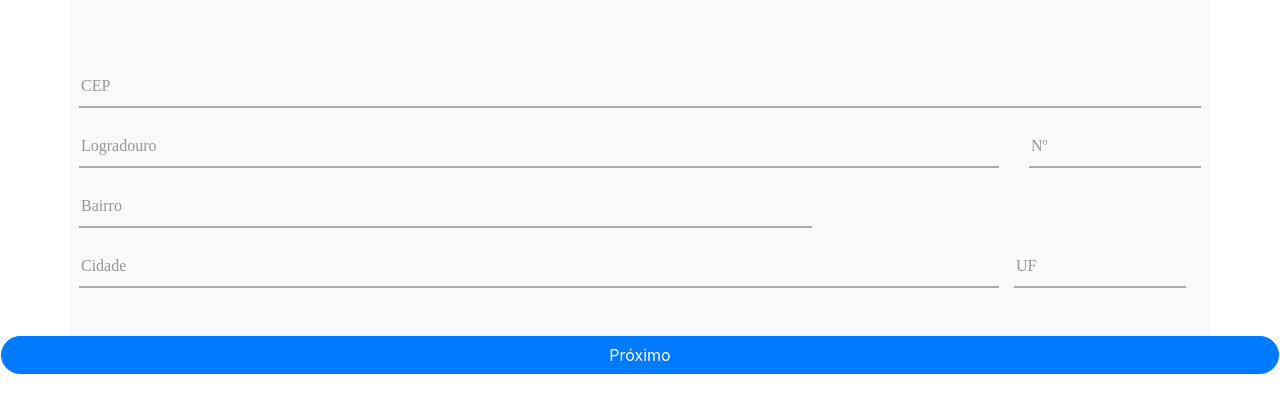
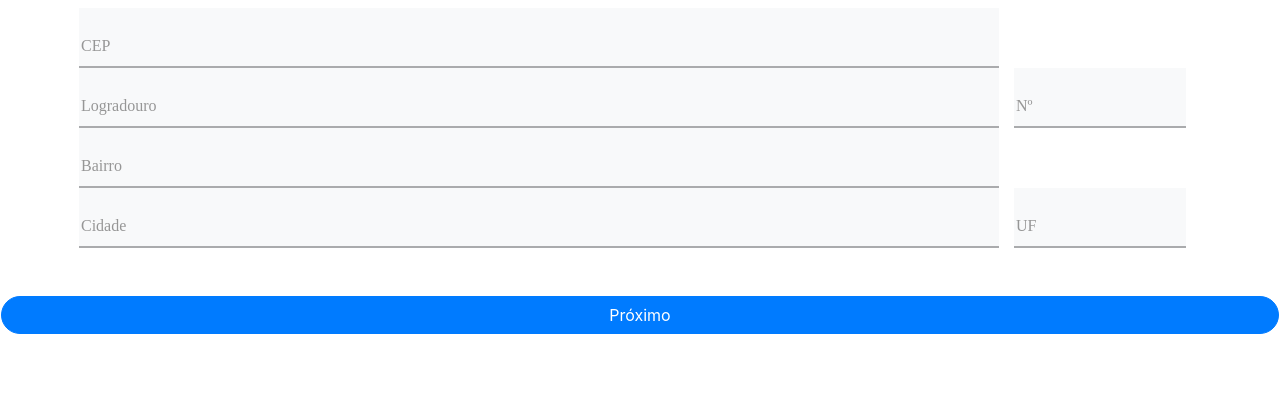
Before and after one commit to RickZzDev/Front-React-Toth, a React (Create React App) app: page /step2 in a window 1280 px wide. Shown: the top 412 px of the page. Built offline with nearby package versions, Linux system fonts and the light colour scheme.

Commit message:
Corringo detalhes de layout

```diff
--- a/src/components/cadastro/stepsCadastro/stepTwo.js
+++ b/src/components/cadastro/stepsCadastro/stepTwo.js
@@ -10,20 +10,22 @@ import Input from '../../inputs'
                 event.preventDefault()
                 mudaStatus('four', 2.6)
                 }}>
-                    <div className="container bg-light p-2 pr-4 pl-4 pt-5 pb-5  animAparecer">
+                    <div className="container  p-2 pr-4 pl-4 pt-1 pb-5  animAparecer">
                         <div className="row">
-                            <Input placeholder="cep" guardaDados={guardaDados} />
+                            <div className="col-10 pl-0">
+                                <Input placeholder="cep" guardaDados={guardaDados} />
+                            </div>
                         </div>
                         <div className="row">
                             <div className="col-10 pl-0">
                                 <Input placeholder="logradouro" guardaDados={guardaDados} />
                             </div>
-                            <div className="col-2 pr-0">
+                            <div className="col-2 pl-0">
                                 <Input placeholder="numero" guardaDados={guardaDados} />
                             </div>
                         </div>
                         <div className="row">
-                            <div className="col-8 pl-0">
+                            <div className="col-10 pl-0">
                                 <Input placeholder="bairro" guardaDados={guardaDados} />
                             </div>
                         </div>
@@ -31,7 +33,7 @@ import Input from '../../inputs'
                             <div className="col-10 pl-0">
                                 <Input placeholder="cidade" guardaDados={guardaDados} />
                             </div>
-                            <div className="col-2 pl-0">
+                            <div className="col-2  pl-0">
                                 <Input placeholder="estado" guardaDados={guardaDados} />
                             </div>
                         </div>
--- a/src/components/login/LoginWeb.js
+++ b/src/components/login/LoginWeb.js
@@ -71,12 +71,12 @@ class Login extends Component{
                                     <div className="col-3">
                                         <ImagemToth/>
                                     </div>
-                                        <div className="col colorCinza fsTothPlataform pt-4">
+                                    <div className="col colorCinza fsTothPlataform pt-4">
                                         <strong>Toth Plataform</strong>
                                     </div>
                                 </div>
-                                <HolderMessage aumentaProgress={this.aumentaProgress} mudaStatus={this.mudaStatus} status={this.state.status}/>
-                                <div className={ "container mt-3 "  + this.state.visibility}>
+                                <HolderMessage  aumentaProgress={this.aumentaProgress} mudaStatus={this.mudaStatus} status={this.state.status}/>
+                                <div className={ "container mt-5 "  + this.state.visibility}>
                                     <ContagemProgress step1={this.state.step1} step2={this.state.step2} step3={this.state.step3} step4={this.state.step4}/>
                                 </div>
                                 <div className={'progress mt-3 ' + this.state.visibility}>
--- a/src/components/login/messageStepThree.js
+++ b/src/components/login/messageStepThree.js
@@ -5,13 +5,13 @@ function messageStepThree(){
     return(
         <div className="animAparecer pl-2 pr-2" >
             <div className="row  text-light  mt-5">
-                <h1 className="mx-auto">Quase acabando....</h1>
+                <h1 className="mx-auto">Onde fica sua instituição?</h1>
             </div>
             <div className="row  text-light mt-3">
-                <h4 className="mx-auto">Forneça agora algumas informações </h4>
+                <h4 className="mx-auto">Forneça agora algumas informações sobre </h4>
             </div>
             <div className="row  text-light">
-                <h4 className="mx-auto">sobre a sua conta</h4>
+                <h4 className="mx-auto">a localização da sua escola</h4>
             </div>
         </div>
         )
```
